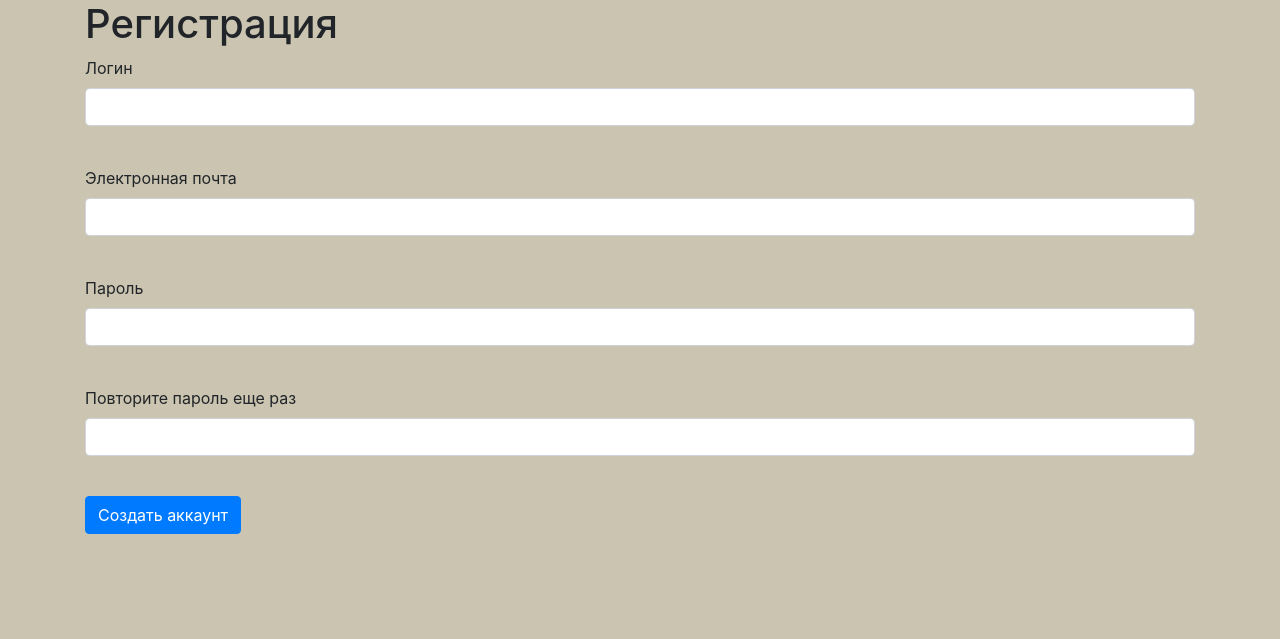
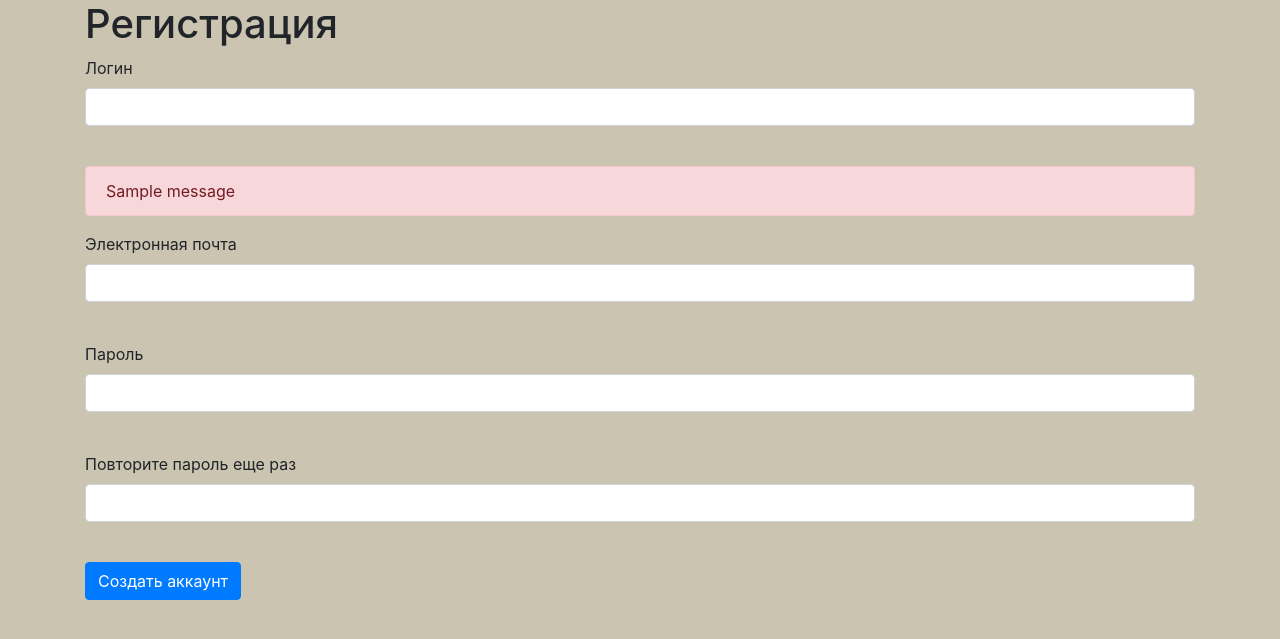
Before and after one commit to penguiiini/web_project_mm, a Flask app: page /registration in a window 1280 px wide. Shown: the part 56-695 px from the top of the page. Run offline with Flask 2, Linux system fonts and the light colour scheme; one stand-in notice (Sample message) is shown; some libraries are stand-ins or nearby versions.

Commit message:
Add files via upload

```diff
--- a/templates/login.html
+++ b/templates/login.html
@@ -4,8 +4,6 @@
 <h1>Регистрация</h1>
 <form action="" method="post" novalidate>
     {{ form.hidden_tag() }}
-    <!-- <img src="{{url_for('static', filename='img/python-icon.png')}}" -->
-    <!-- alt="здесь должна была быть картинка, но не нашлась"/> -->
     <p>
         {{ form.username.label }}<br>
         {{ form.username(class="form-control") }}<br>
@@ -13,6 +11,9 @@
     <div class="alert alert-danger" role="alert">
         {{ error }}
     </div>
+    {% endfor %}
+    {% for cat, msg in get_flashed_messages(True) %}
+    <div class="flash {{cat}} alert alert-danger" role="alert">{{msg}}</div>
     {% endfor %}
     </p>
     <p>
```
